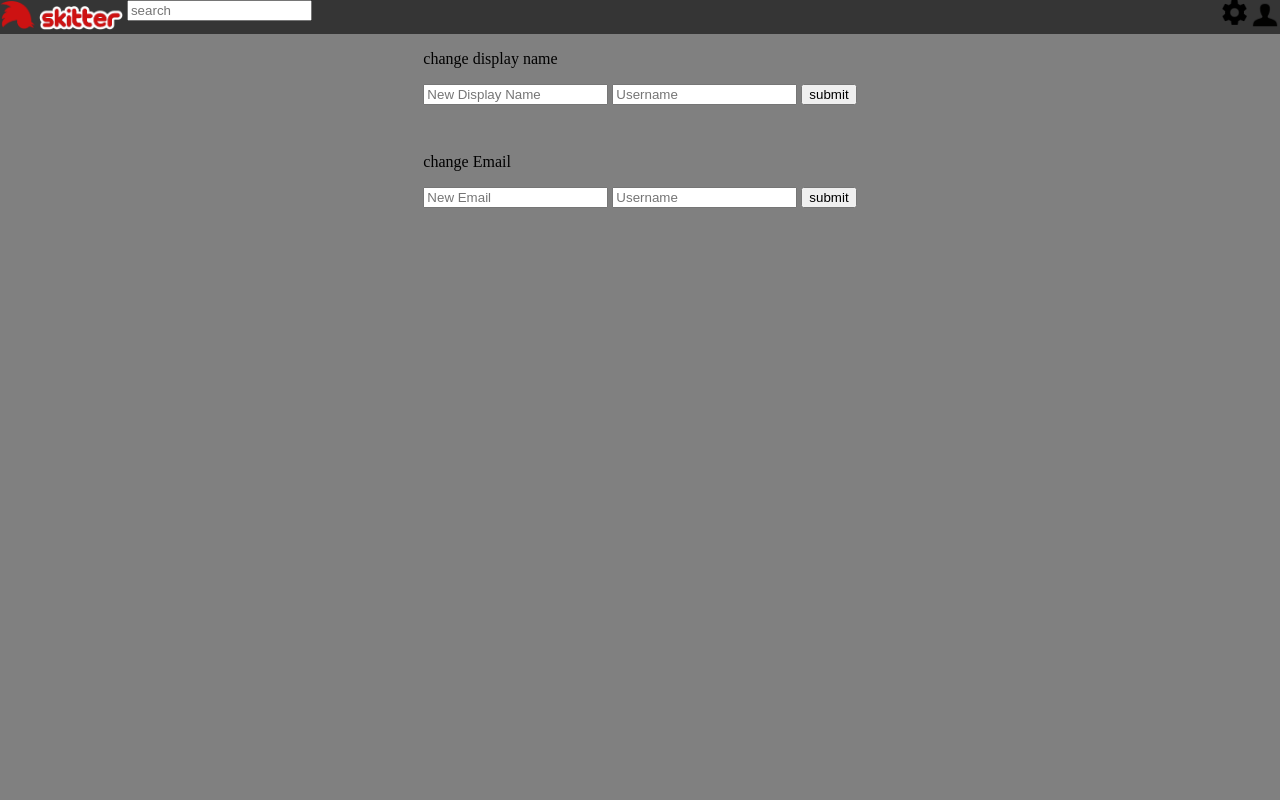
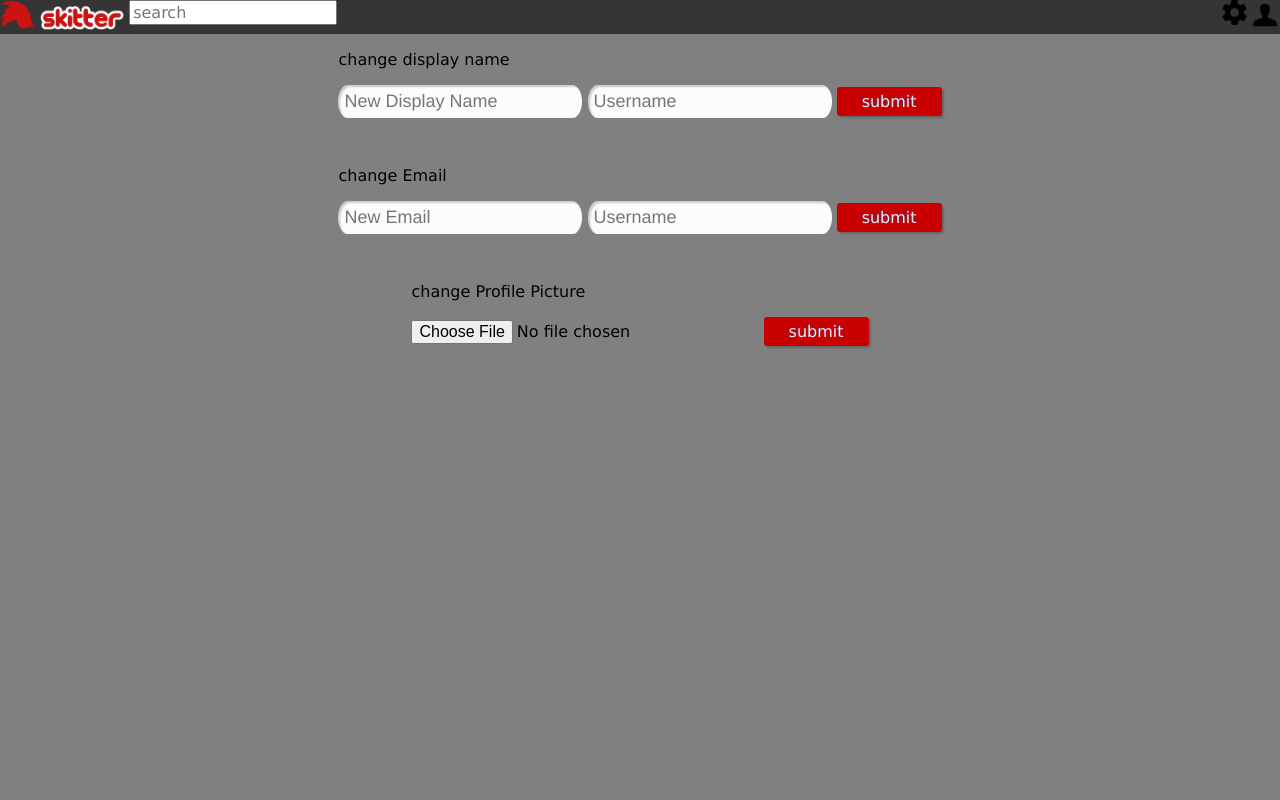
Before and after one commit to Zehpto/skitter, a PHP site: page /settings.html in a window 1280 px wide. Run offline with PHP 8.4, Linux system fonts and the light colour scheme.

Commit message:
change picture works with html and js

```diff
--- a/web-server/CSS/home.css
+++ b/web-server/CSS/home.css
@@ -38,3 +38,50 @@
     margin: 0;
     background-color: gray;
 }
+.textField {
+    -webkit-box-sizing: content-box;
+    -moz-box-sizing: content-box;
+    box-sizing: content-box;
+    position: relative;
+    margin: auto;
+    padding: 6px;
+    border: none;
+    -webkit-border-radius: 32px / 54px;
+    border-radius: 32px / 54px;
+    font: normal 18px/normal "Coda", Helvetica, sans-serif;
+    /*color: rgba(0,142,198,1);*/
+    -o-text-overflow: clip;
+    text-overflow: clip;
+    background: rgba(252,252,252,1);
+    -webkit-box-shadow: 2px 2px 2px 0 rgba(0,0,0,0.2) inset;
+    box-shadow: 2px 2px 2px 0 rgba(0,0,0,0.2) inset;
+    text-shadow: 1px 1px 0 rgba(255,255,255,0.66) ;
+}
+
+button {
+    display: inline-block;
+    -webkit-box-sizing: content-box;
+    -moz-box-sizing: content-box;
+    box-sizing: content-box;
+    cursor: pointer;
+    padding: 5px 25px;
+    border: none;
+    -webkit-border-radius: 3px;
+    border-radius: 3px;
+    font: normal 16px/normal Verdana, Geneva, sans-serif;
+    color: rgba(255,255,255,0.9);
+    -o-text-overflow: clip;
+    text-overflow: clip;
+    background: #c90000;
+    -webkit-box-shadow: 2px 2px 2px 0 rgba(0,0,0,0.2) ;
+    box-shadow: 2px 2px 2px 0 rgba(0,0,0,0.2) ;
+    text-shadow: -1px -1px 0 rgba(15,73,168,0.66) ;
+    -webkit-transition: all 300ms cubic-bezier(0.42, 0, 0.58, 1);
+    -moz-transition: all 300ms cubic-bezier(0.42, 0, 0.58, 1);
+    -o-transition: all 300ms cubic-bezier(0.42, 0, 0.58, 1);
+    transition: all 300ms cubic-bezier(0.42, 0, 0.58, 1);
+}
+
+*{
+    font: normal 16px/normal Verdana, Geneva, sans-serif;
+ }
--- a/web-server/settings.html
+++ b/web-server/settings.html
@@ -18,31 +18,63 @@
         <div class='settings'>
             <form id='DisplayName' action='/php/changeDisplayName.php' method='get'>
                 <p> change display name</p>
-                <input id='display_name' type='text' placeholder='New Display Name' required>
-                <input id='rit_user' type='text' placeholder='Username' required>
+                <input class='textField' id='display_name' type='text' placeholder='New Display Name' required>
+                <input class='textField' id='rit_user' type='text' placeholder='Username' required>
                 <button type='button' onclick="display(document.getElementById('display_name').value, document.getElementById('rit_user').value);">submit</button>
-                <p id ='demo'></p>
+                <p id='displayChangeResponse'></p>
             </form>
         </div>
         <div class='settings'>
-            <form id='Email' action='/php/changeEmail.php' method='get'>
+            <form id='EmailForm'>
                 <p> change Email</p>
-                <input name='email' type='text' placeholder='New Email' required>
-                <input name='rit_user' type='text' placeholder='Username' required>
-                <button type='submit'>submit</button>
+                <input class='textField' id='Email' type='text' placeholder='New Email' required>
+                <input class='textField' id='rit_username' type='text' placeholder='Username' required>
+                <button type='button' onclick="emailChange(document.getElementById('Email').value, document.getElementById('rit_username').value);">submit</button>
+                <p id='emailChangeResponse'></p>
             </form>
         </div>
+        <div class='settings'>
+            <form id='picture'>
+                <p> change Profile Picture</p>
+                <input id='pic' type='file' placeholder='New pic' required>
+                <button type='button' onclick="picChange(document.getElementById('pic').value);">submit</button>
+                <p id='picChangeResponse'></p>
+            </form>
+        </div>
+
         <script>
+
 function display(display_name, rit_user){
     var xhttp = new XMLHttpRequest();
     xhttp.onreadystatechange = function() {
         if (this.readyState == 4 && this.status == 200) {
-                    document.getElementById("demo").innerHTML = this.responseText;
+            document.getElementById("displayChangeResponse").innerHTML = this.responseText;
         }
     };
     xhttp.open("GET", "php/changeDisplayName.php?display_name="+display_name+"&rit_user="+rit_user, true);
     xhttp.send();
 }
+function emailChange(email, rit_user){
+    var xhttp = new XMLHttpRequest();
+    xhttp.onreadystatechange = function() {
+        if (this.readyState == 4 && this.status == 200) {
+            document.getElementById("emailChangeResponse").innerHTML = this.responseText;
+        }
+    };
+    xhttp.open("GET", "php/changeEmail.php?email="+email+"&rit_user="+rit_user, true);
+    xhttp.send();
+}
+function picChange(img){
+    var xhttp = new XMLHttpRequest();
+    xhttp.onreadystatechange = function() {
+        if (this.readyState == 4 && this.status == 200) {
+            document.getElementById("picChangeResponse").innerHTML = this.responseText;
+        }
+    };
+    xhttp.open("POST", "php/changeProfileImage.php?myimage="+img, true);
+    xhttp.send();
+}
+
         </script>
     </body>
 </html>
```
Also changed, not shown: 1 other file. Lines whose indentation alone changed are shown as unchanged.
